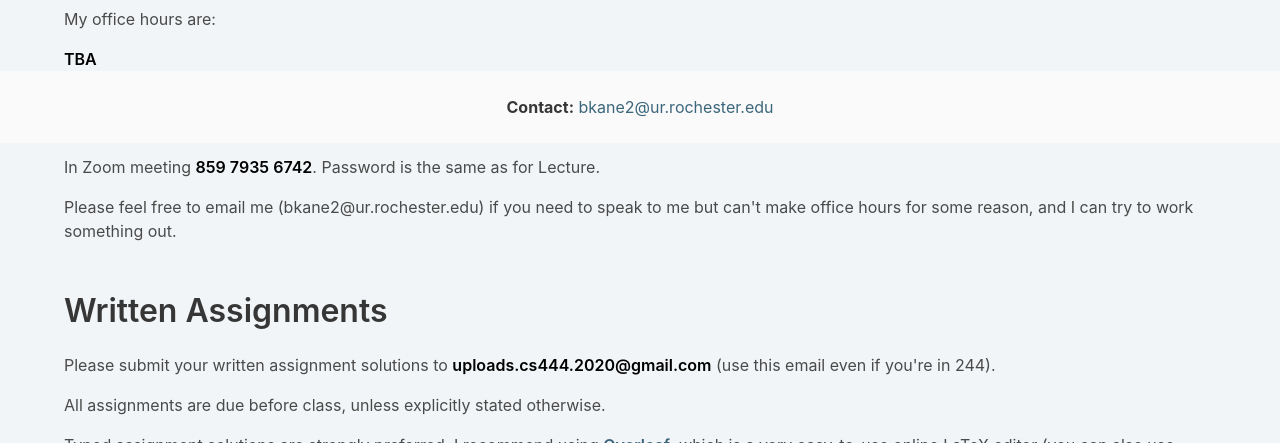
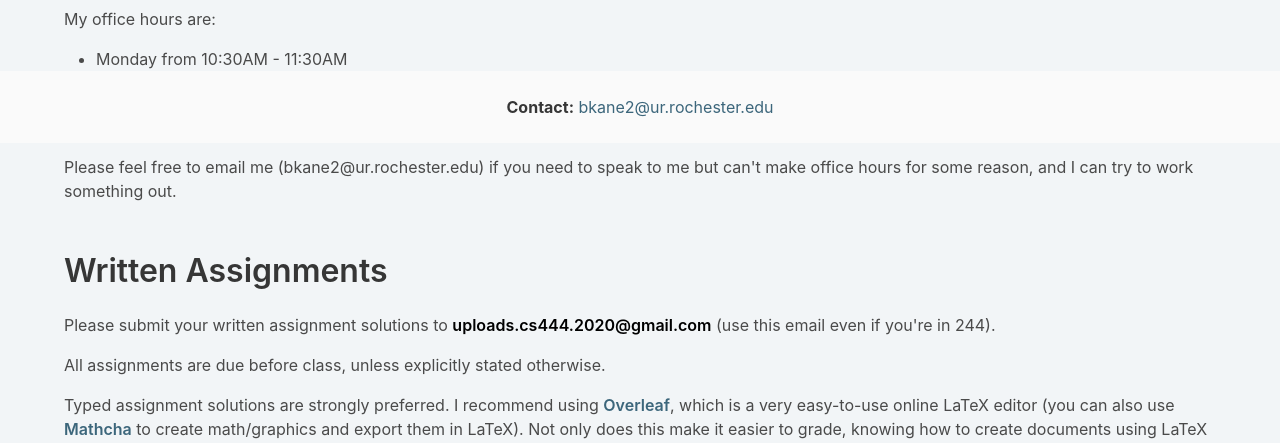
Before and after one commit to bkane2/bkane2, a plain HTML site: page cs444/index.html in a window 1280 px wide. Shown: the part 657-1100 px from the top of the page. Drawn offline with Linux system fonts and the light colour scheme.

Commit message:
Removed TBA

```diff
--- a/cs444/index.html
+++ b/cs444/index.html
@@ -82,7 +82,6 @@
         <h1 class="title">Office Hours & Contact<h1>
           <div class="content">
           <p>My office hours are:</p>
-          <p><span class="has-text-weight-bold">TBA</span></p>
           <ul>
             <li><p>Monday from 10:30AM - 11:30AM</p></li>
             <li><p>Thursday from 3:30PM - 4:30PM</p></li>
```
